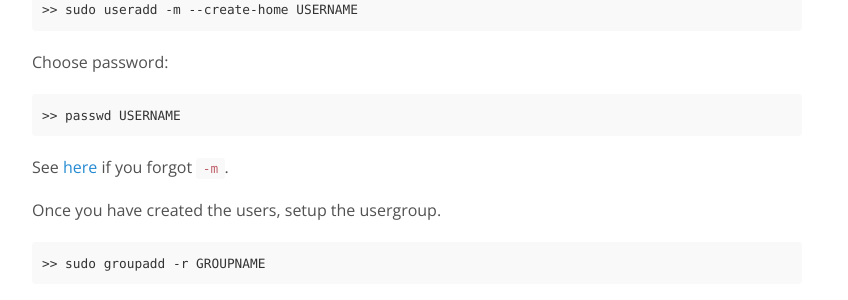
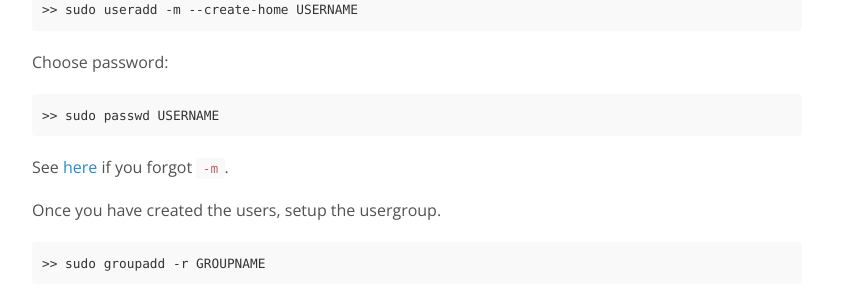
Before and after one commit to KordingLab/KordingLab.github.io, a Jekyll site: the page built from _posts/2016-08-12-quadcorn.md, in a window 1280 px wide and 900 px high. Shown: the part 406-706 px from the top of the window, without its empty margins (223-1071 px from the left). Built offline with Jekyll 4.4.1, drawn with Linux system fonts in a browser that asks for light colours; nearby versions of some CDN libraries; comment, search, counter and statistics services are not loaded.

Commit message:
Update 2016-08-12-quadcorn.md

````diff
--- a/_posts/2016-08-12-quadcorn.md
+++ b/_posts/2016-08-12-quadcorn.md
@@ -19,7 +19,7 @@ Setup user accounts on `quadcorn`
 Choose password:
 
 ```
->> passwd USERNAME
+>> sudo passwd USERNAME
 ```
 
 See [here](http://unix.stackexchange.com/questions/87114/how-do-i-know-a-specified-users-permissions-on-linux-with-root-access) if you forgot `-m`.
````
